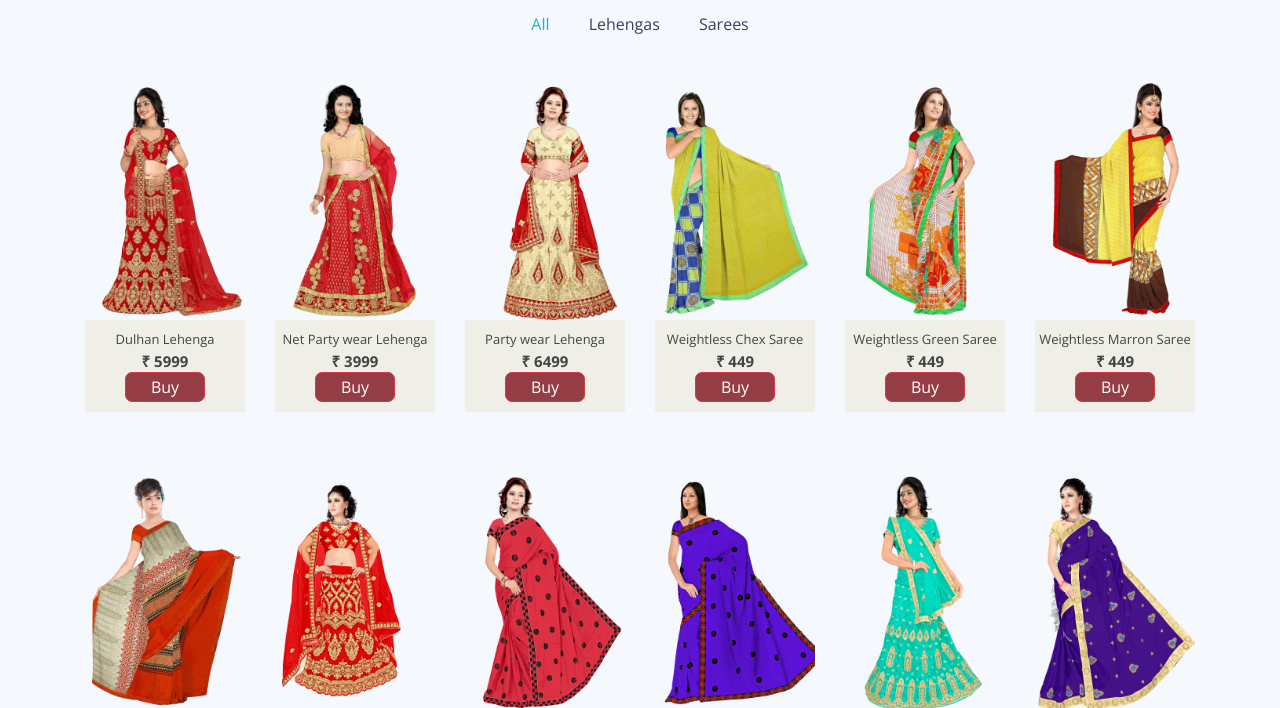
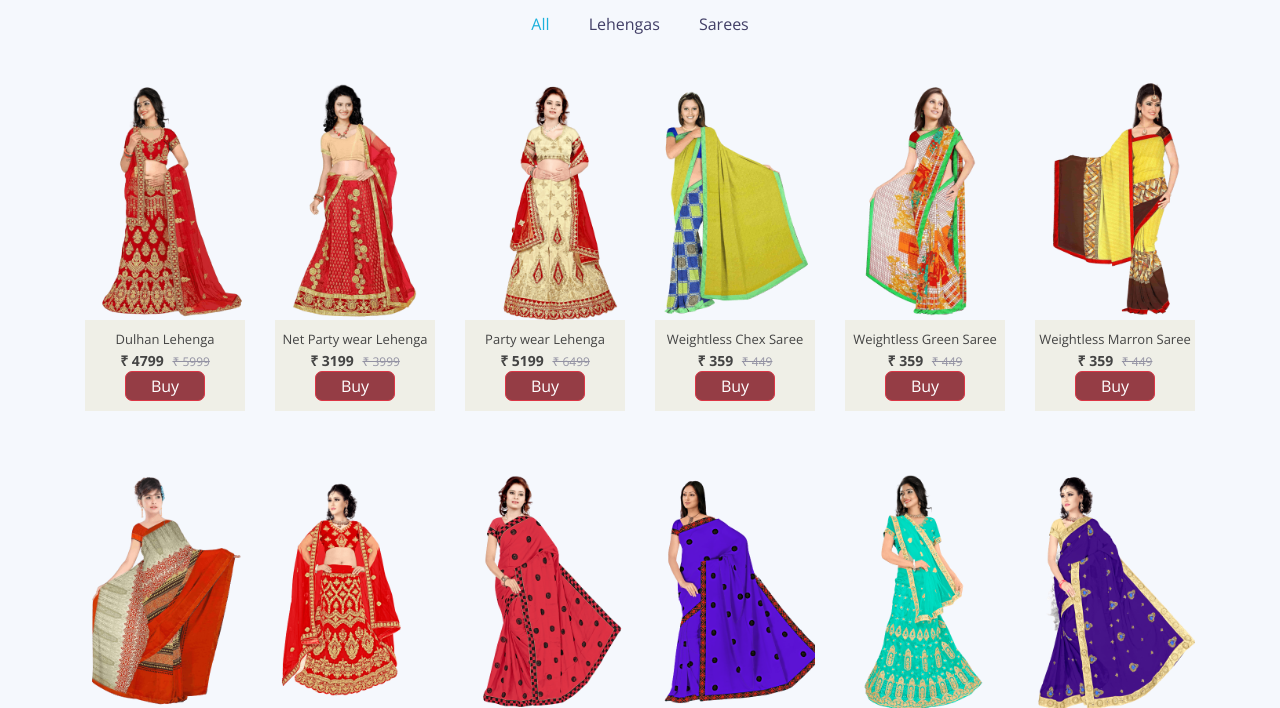
Before and after one commit to rajparakh92/MyShop, a plain HTML site: page index.html in a window 1280 px wide. Shown: the part 87-795 px from the top of the page. Drawn offline with nearby package versions, Linux system fonts and the light colour scheme; files whose address does not match are found by name.

Commit message:
Discount changes

```diff
--- a/css/style.css
+++ b/css/style.css
@@ -1585,3 +1585,13 @@ h6 {
   background-color: #953d45;
   padding: 2px;
 }
+
+.disPrice {
+  font-size: 12px;
+  color: #9392a3;
+}
+
+.price {
+  font-size: 14px;
+  padding-right: 5px;
+}
--- a/js/main.js
+++ b/js/main.js
@@ -174,8 +174,12 @@
       + '" class="img-fluid" alt=""> <div class="portfolio-info"><div> <a href="img/portfolio/' +
       items[i].image + '" data-lightbox="portfolio" data-title="' + items[i].name + '" class="link-preview" title="Preview"><i class="ion ion-eye"></i>' +
       '</a></div></div></div><p class="item-label text-center">' +
-      items[i].name + '<br/><b style="font-size:15px">&#x20b9; ' + items[i].price + '  </b><br/>' +
+      items[i].name + '<br/><b class="price">&#x20b9; ' + per(20, items[i].price) + '  </b> <s class="disPrice">&#x20b9; ' +  items[i].price + '  </s><br/> ' +
       '<button name="' + items[i].name + '" class="btn btn-danger buy-btn">Buy</button></p></div>');
+  }
+
+  function per(num, amount){
+    return Math.round(amount - (num*amount/100));
   }
 
   $('.buy-btn').click(function () {
```
